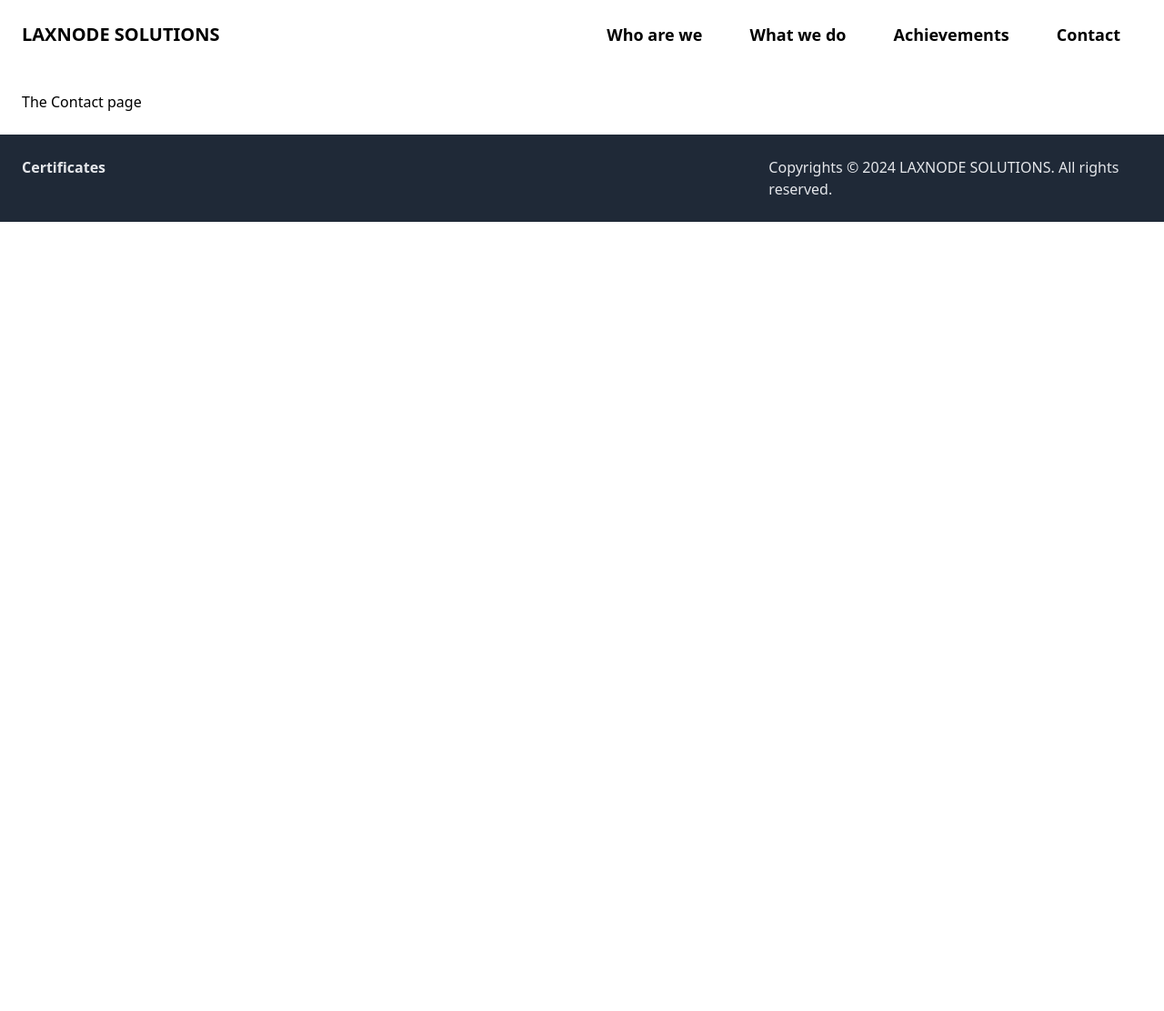
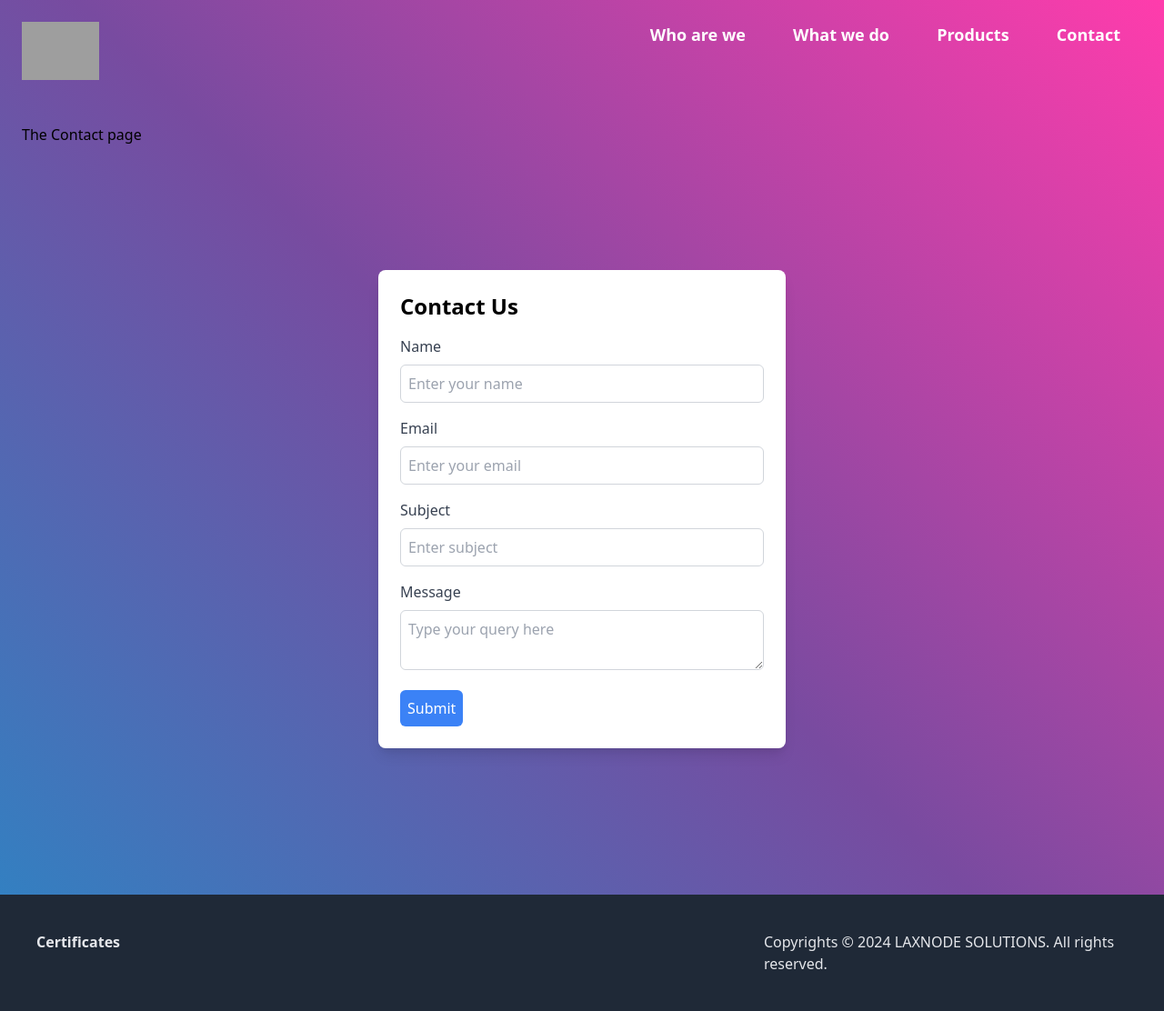
Before and after one commit to SURE-SHRAVAN/Website, a Django app: page /contact/ in a window 1280 px wide. Shown: the whole page at 91% size. Before the commit the page ends 244 px from the top, so only its background shows below. Run offline with Django 5.2, Linux system fonts and the light colour scheme; grey boxes are pictures that could not be loaded.

Commit message:
added contact page table and added background gradient to the website

```diff
--- a/Laxnode/core/templates/core/base.html
+++ b/Laxnode/core/templates/core/base.html
@@ -1,26 +1,26 @@
 <!DOCTYPE html>
-
-
 <html>
     <head>
         <meta charset="utf-8">
         <meta name="viewport" content=" width = device-width , initial-scale = 1.0"  >
         <link href="https://cdn.jsdelivr.net/npm/tailwindcss@2.2.19/dist/tailwind.min.css" rel="stylesheet">
-
-
         <title>{% block title%} {% endblock %}|LAXNODE SOLUTIONS</title>
     </head>
 
-     <body>
-        <nav class="py-6 px-6 flex justify-between ">
-            <a href="/" class="text-xl font-semibold text-black no-underline">LAXNODE SOLUTIONS</a>
+    <body style="min-height: 100vh; background: linear-gradient(225deg, #FF3CAC 0%, #784BA0 50%, #2B86C5 100%)">
+
+         <nav class="py-6 px-6  flex justify-between ">
+            <a href="/" class="no-underline">
+                <img src="core/static/Logo.jpg" alt="LAXNODE SOLUTIONS" class="max-w-full max-h-16 object-contain"> <!-- Adjust height as needed -->
+              </a>
+
+
             <div>
-                <a href= "{% url 'about' %}"  class="px-6 py-3 text-lg font-semibold bg-teal-500 text-black rounded-xl hover:bg-blue-400 no-underline">Who are we</a>
-                <a href="{% url 'service' %}" class="px-6 py-3 text-lg font-semibold  text-black rounded-xl hover:bg-blue-400  no-underline">What we do</a>
-                <a href="{% url 'achievements' %}" class="px-6 py-3 text-lg font-semibold  text-black rounded-xl hover:bg-blue-400 no-underline">Achievements</a>
-                <a href="{% url 'contact' %}" class="px-6 py-3 text-lg font-semibold  text-black rounded-xl hover:bg-blue-400 no-underline">Contact</a>
+                <a href= "{% url 'about' %}"  class="px-6 py-3 text-lg font-semibold  text-white rounded-xl hover:bg-gray-400 no-underline">Who are we</a>
+                <a href="{% url 'service' %}" class="px-6 py-3 text-lg font-semibold  text-white rounded-xl hover:bg-gray-400  no-underline">What we do</a>
+                <a href="{% url 'products' %}" class="px-6 py-3 text-lg font-semibold  text-white rounded-xl hover:bg-gray-400 no-underline">Products</a>
+                <a href="{% url 'contact' %}" class="px-6 py-3 text-lg font-semibold  text-white rounded-xl hover:bg-gray-400 no-underline">Contact</a>
             </div>
-
         </nav>
 
         <div class= "px-6 py-6">
@@ -28,14 +28,11 @@
             {% endblock %}
         </div>
 
-        <footer class="py-6 px-6 flex justify-between bg-gray-800 text-gray-200">
 
+        <footer class="py-10 px-10 flex justify-between bg-gray-800 text-gray-200">
             <div class="w-2/3 pr-10">
-
                 <h3 class="mb-5 font-semibold">Certificates</h3>
-
             </div>
-
             <div class="w-1/3">
                 <h4 class="space-y-2">
                     Copyrights © 2024 LAXNODE SOLUTIONS. All rights reserved.
--- a/Laxnode/core/templates/core/contact.html
+++ b/Laxnode/core/templates/core/contact.html
@@ -4,4 +4,32 @@
 
 {%  block content %}
 <h1> The Contact page</h1>
+<div class="background flex justify-center items-center min-h-screen p-4">
+    <div class="contact-form bg-white p-6 rounded-lg shadow-lg max-w-md w-full">
+        <h2 class="text-2xl font-bold mb-4">Contact Us</h2>
+        <form>
+            <div class="mb-4">
+                <label for="name" class="block text-gray-700 mb-2">Name</label>
+                <input type="text" id="name" name="name" placeholder="Enter your name" class="w-full p-2 border border-gray-300 rounded-md">
+            </div>
+
+            <div class="mb-4">
+                <label for="email" class="block text-gray-700 mb-2">Email</label>
+                <input type="email" id="email" name="email" placeholder="Enter your email" class="w-full p-2 border border-gray-300 rounded-md">
+            </div>
+
+            <div class="mb-4">
+                <label for="subject" class="block text-gray-700 mb-2">Subject</label>
+                <input type="text" id="subject" name="subject" placeholder="Enter subject" class="w-full p-2 border border-gray-300 rounded-md">
+            </div>
+
+            <div class="mb-4">
+                <label for="message" class="block text-gray-700 mb-2">Message</label>
+                <textarea id="message" name="message" placeholder="Type your query here" class="w-full p-2 border border-gray-300 rounded-md"></textarea>
+            </div>
+
+            <button type="submit" class="bg-blue-500 text-white p-2 rounded-md hover:bg-blue-600">Submit</button>
+        </form>
+    </div>
+</div>
 {% endblock%}
```
